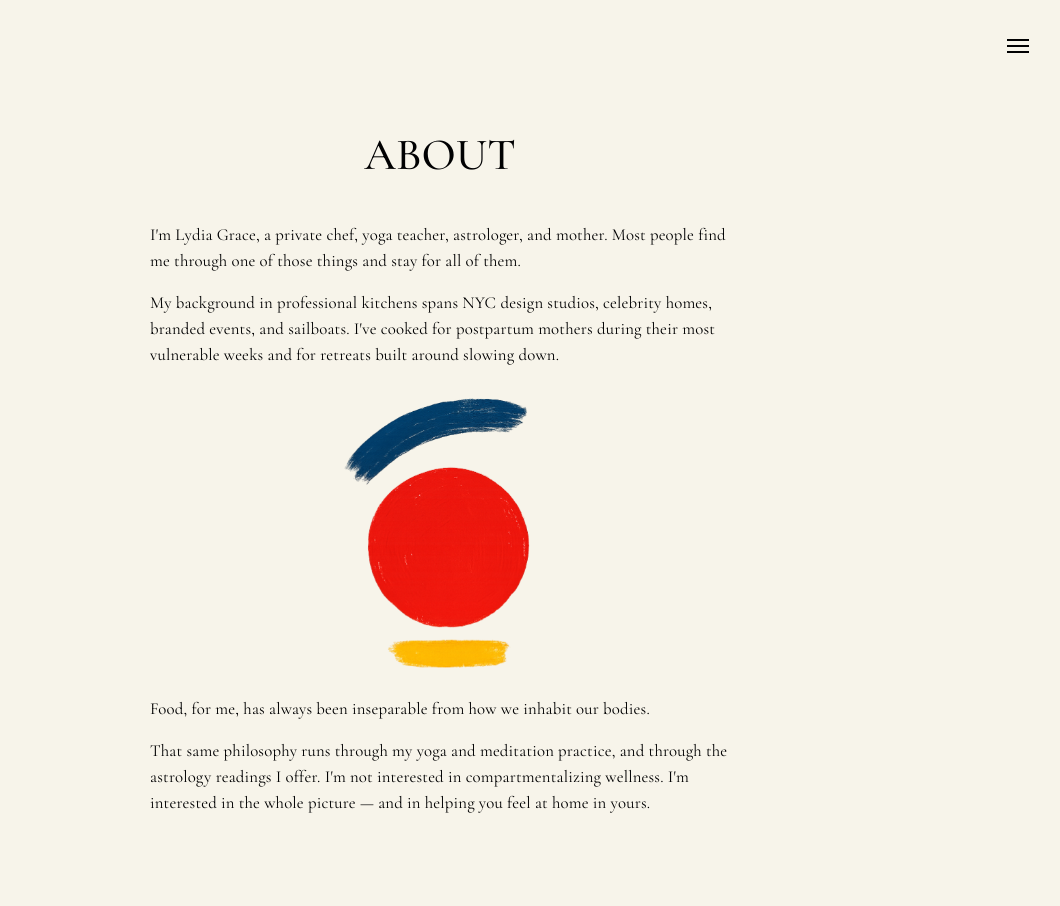
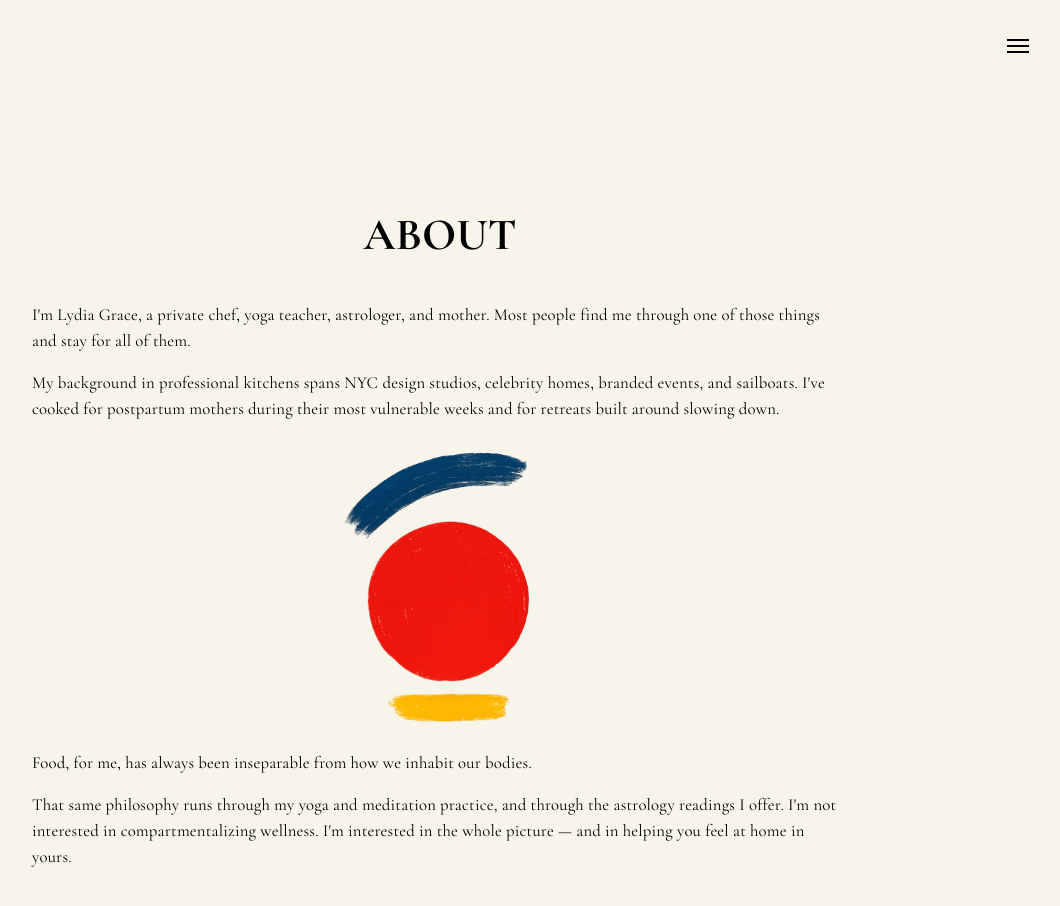
Before and after one commit to lgneubauer/lydiagrace, a Next.js app: page /about in a window 1280 px wide. Shown: the top 906 px of the page, without its empty margins (200-1260 px from the left). Built offline with nearby package versions, Linux system fonts and the light colour scheme.

Commit message:
add styles and spacing

```diff
--- a/app/components/Navbar.css
+++ b/app/components/Navbar.css
@@ -18,7 +18,7 @@
 .navbar__title {
   font-family: var(--font-serif);
   font-size: 1.1rem;
-  font-weight: 400;
+  font-weight: 500;
   letter-spacing: 0.18em;
   text-transform: uppercase;
   color: var(--color-text-primary);
@@ -577,7 +577,7 @@ body.menu-open {
 .menu-content__about {
   font-family: var(--font-serif);
   font-size: 1.5rem;
-  font-weight: 400;
+  font-weight: 500;
   color: var(--color-text-primary);
   text-decoration: none;
   letter-spacing: 0.15em;
--- a/app/subpage.css
+++ b/app/subpage.css
@@ -15,7 +15,7 @@
   flex-direction: column;
   align-items: center;
   width: 100%;
-  max-width: 888px;
+  max-width: 880px;
   margin: 0 auto;
   padding: 6rem 2rem 4rem;
 }
@@ -25,7 +25,7 @@
 .subpage__title {
   font-family: var(--font-serif);
   font-size: clamp(2rem, 5vw, 2.8rem);
-  font-weight: 500;
+  font-weight: 700;
 
   text-transform: uppercase;
   text-align: center;
@@ -53,7 +53,7 @@
   text-align: left;
   overflow-wrap: break-word;
   white-space: normal;
-  max-width: 580px;
+  max-width: 888px;
   width: 100%;
 }
 
@@ -71,7 +71,6 @@
   width: clamp(140px, 35vw, 200px);
   height: auto;
   object-fit: contain;
-
 }
 
 /* ---- Responsive ---- */
@@ -97,12 +96,14 @@
 @media (min-width: 768px) and (max-width: 1024px) {
   .subpage__content {
     padding: 7rem 3rem 4rem;
+    max-width: 680px;
   }
 }
 
 @media (min-width: 1025px) {
   .subpage__content {
-    padding: 3rem 2rem 5rem;
+    padding: 8rem 2rem 5rem;
+    /* max-width: 1200px; */
   }
 
   .subpage__body p {
```
